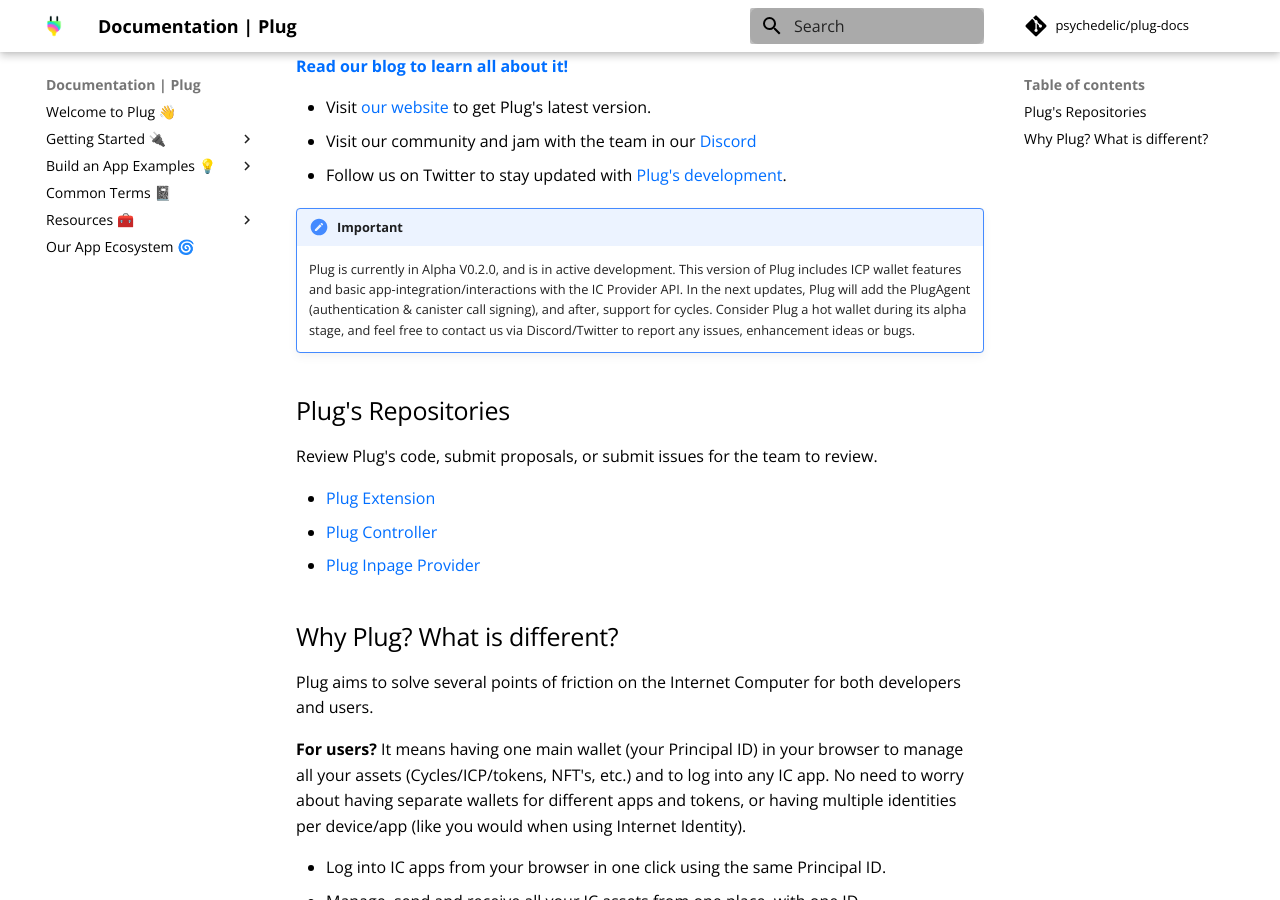
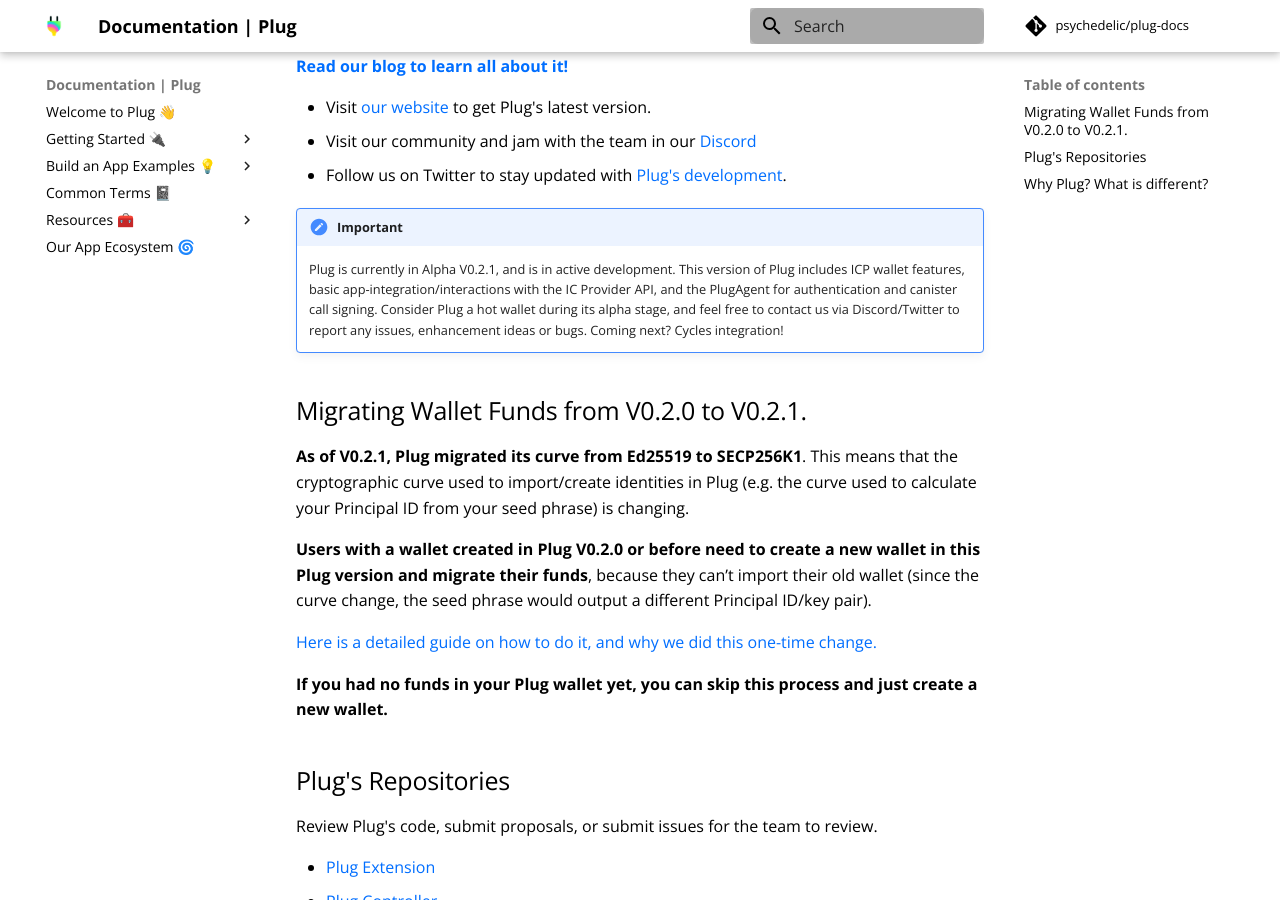
Before and after one commit to Psychedelic/plug-docs, an MkDocs documentation site: the page built from docs/index.md, in a window 1280 px wide and 900 px high, scrolled down 451 px. Built offline with MkDocs 1.6.1 and Material for MkDocs 9.7.7, drawn with Linux system fonts in a browser that asks for light colours; comment, search, counter and statistics services are not loaded; some of the changed lines change nothing that is shown.

Commit message:
new index update & curve guide

```diff
--- a/docs/index.md
+++ b/docs/index.md
@@ -15,7 +15,17 @@
 
 !!! Important
 
-    Plug is currently in Alpha V0.2.0, and is in active development. This version of Plug includes ICP wallet features and basic app-integration/interactions with the IC Provider API. In the next updates, Plug will add the PlugAgent (authentication & canister call signing), and after, support for cycles. Consider Plug a hot wallet during its alpha stage, and feel free to contact us via Discord/Twitter to report any issues, enhancement ideas or bugs.
+    Plug is currently in Alpha V0.2.1, and is in active development. This version of Plug includes ICP wallet features, basic app-integration/interactions with the IC Provider API, and the PlugAgent for authentication and canister call signing. Consider Plug a hot wallet during its alpha stage, and feel free to contact us via Discord/Twitter to report any issues, enhancement ideas or bugs. Coming next? Cycles integration!
+
+## Migrating Wallet Funds from V0.2.0 to V0.2.1.
+
+**As of V0.2.1, Plug migrated its curve from Ed25519 to SECP256K1**. This means that the cryptographic curve used to import/create identities in Plug (e.g. the curve used to calculate your Principal ID from your seed phrase) is changing.
+
+**Users with a wallet created in Plug V0.2.0 or before need to create a new wallet in this Plug version and migrate their funds**, because they can’t import their old wallet (since the curve change, the seed phrase would output a different Principal ID/key pair).
+
+[Here is a detailed guide on how to do it, and why we did this one-time change.](https://docs.plugwallet.ooo/resources/migrating-curve/)
+
+**If you had no funds in your Plug wallet yet, you can skip this process and just create a new wallet.**
 
 
 ## Plug's Repositories
--- /dev/null
+++ b/docs/resources/migrating-curve.md
@@ -0,0 +1,107 @@
+---
+date: "1"
+
+---
+# Migrating Your Wallet to the New Curve
+
+![](imgs/migrate.png)
+
+**As of V0.2.1, Plug migrated its curve from Ed25519 to SECP256K1**. This means that the cryptographic curve used to import/create identities in Plug (e.g. the curve used to calculate your Principal ID from your seed phrase) is changing.
+
+**Users with a wallet created in Plug V0.2.0 or before need to create a new wallet in this Plug version and migrate their funds**, because they can’t import their old wallet (since the curve change, the seed phrase would output a different Principal ID/key pair).
+
+**If you had no funds in your Plug wallet yet, you can skip this process and just use a new wallet.**
+
+We’re extremely sorry for the inconvenience. After several discussions with the DFINITY Foundation’s cryptographic team, we agreed that SECP256K1 would have better support in the future on all of DFINITY’s development tools, and can enable Plug to create identities that **can be imported into the DFX CLI, and in turn also import DXF-created identities (Principal IDs) into Plug**.
+
+## How to Migrate Your Old Wallet to V0.2.1 (or up!)
+
+Migrating is a pretty straightforward process. The previous wallet (Principal ID) doesn’t stop existing, you just need to create a new wallet in Plug’s new version, and send your funds over from the old one.
+
+You can do it in one browser, or use two at the same time to make the process a little bit faster. There is a step-by-step guide below with images.
+
+## Migrate Using One Browser
+
+To begin, open the browser where you have Plug installed.
+
+### 1. Uninstall Plug V0.2.0
+The first thing you need to do is uninstall Plug’s old version. Remember to save your old wallet’s Seed phrase first. As you will need it later to come back and migrate your funds.
+
+![](imgs/st1.png)
+
+### 2. Download & Install Plug V0.2.1 (or up!)
+The second step is to download the latest version of Plug (V0.2.1), and install it.
+
+You can get it from: https://github.com/Psychedelic/plug/releases/
+
+![](imgs/st2.png)
+
+### 3. Create a New Wallet from Scratch (save your new seed phrase!)
+
+Once you have the new version of Plug installed, create a new wallet. This will be your final wallet, the one using the new curve.
+
+![](imgs/st3.png)
+
+Remember to, as you create your new wallet, to save your seed phrase somewhere safe, cause you will use it later. Unlock Plug with your password and view your new wallet.
+
+![](imgs/st4.png)
+
+### 4. Click your wallet’s name to copy & save your new Principal ID.
+
+Now that you have your new wallet, you should click on your wallet’s name to copy your new Principal ID.
+
+In the image below, you can see we have two docs with our old wallet’s details and seed phrase; and a different one with our new wallet’s details and seed phrase. (The data show is from a test account).
+
+![](imgs/st5.png)
+
+### 5. Uninstall Plug V0.2.1, and install Plug V0.2.0.
+
+Ok. Now you have your new wallet, and its Principal ID that you will use as the destination of your “send” transaction when you migrate your funds.
+
+Now you need to reinstall Plug V0.2.0 to access your old wallet, and do just that!
+
+Get it from: https://github.com/Psychedelic/plug/releases/tag/0.2.0
+
+![](imgs/st6.png)
+
+### 6. Import your old wallet with your old seed phrase.
+
+To access your old wallet, you will need to select the “import” option after reinstalling Plug, and then use your old wallet’s seed phrase.
+
+![](imgs/st7.png)
+
+### 7. Send your funds from your old wallet to your new Principal ID (saved in step 4).
+
+After you re-log into your old wallet, you can initiate a Send transaction, to send all your funds to your new wallet’s Principal ID. (Remember that ID we saved/copied in step 4?)
+
+It’s as easy as setting the max amount for the transaction, and putting the new Principal ID as the destination address.
+
+Troubleshooting tip: If you make a transaction with ALL your funds (max balance), and it fails, try sending a slightly lower transaction to avoid any issues with the transaction fee not being covered.
+
+![](imgs/st8.png)
+
+### 8. Uninstall V0.2.0 and reinstall V0.2.1
+
+Done! Once your transaction from your old wallet to your new one goes through, you can uninstall V0.2.0 for good, and reinstall V0.2.1.
+
+You can get it from: https://github.com/Psychedelic/plug/releases/
+
+![](imgs/st10.png)
+
+### 9. Import your new wallet's seed phrase, & enjoy your new wallet!
+
+At this point, after installing, you should get back into your new wallet by importing the seedphrase you saved in step 3. Once you do so, you should regain access to your new wallet, and now have your migrated funds! Cheers!
+
+![](imgs/st9.png)
+
+## Migrate Using Two Browsers in Parallel
+
+You can also use two browsers at the same time to make the migration much faster! (e.g. Chrome and Firefox). You can leave the old Plug version in one browser (with your old wallet open), and install the new version in the other, and create the new wallet there. This way you can go through the process in parallel, without having to uninstall-reinstall many times.
+
+1. In browser A, leave Plug V0.2.0 installed and open with your old wallet.
+2. In browser B, install Plug V0.2.1 and create a new wallet.
+3. In browser B, click your wallet’s name up top to copy & save your new Principal ID.
+4. Go to browser A, and transfer your balance (Send) to that new Principal ID.
+5. Done! You’ve migrated your funds.
+
+If you have Chrome, you can also use two different [Chrome Profiles](https://support.google.com/chrome/answer/2364824?hl=en&co=GENIE.Platform%3DDesktop) for the same thing, since you can install different extensions on different profiles.
--- a/mkdocs.yml
+++ b/mkdocs.yml
@@ -35,6 +35,7 @@
   - Common Terms 📓: common-terms/plug-dictionary.md
   - Resources 🧰:
     - Resource Library: resources/library.md
+    - Migrating Curves: resources/migrating-curve.md
     - The Internet Computer: "https://dfinity.org/faq"
     - Disclaimer: resources/disclaimer.md
     - Trademark: resources/trademark.md
```
Also changed, not shown: docs/resources/imgs/migrate.png (added), docs/resources/imgs/st1.png (added), docs/resources/imgs/st10.png (added), docs/resources/imgs/st2.png (added), docs/resources/imgs/st3.png (added), docs/resources/imgs/st4.png (added), docs/resources/imgs/st5.png (added), docs/resources/imgs/st6.png (added), docs/resources/imgs/st7.png (added), docs/resources/imgs/st8.png (added), 1 other file.
